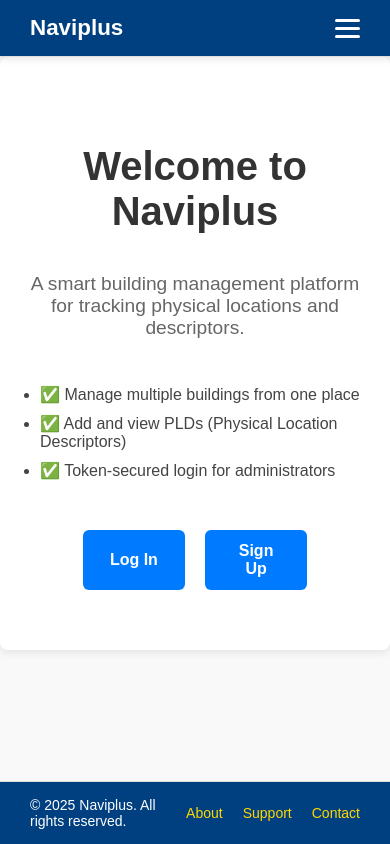
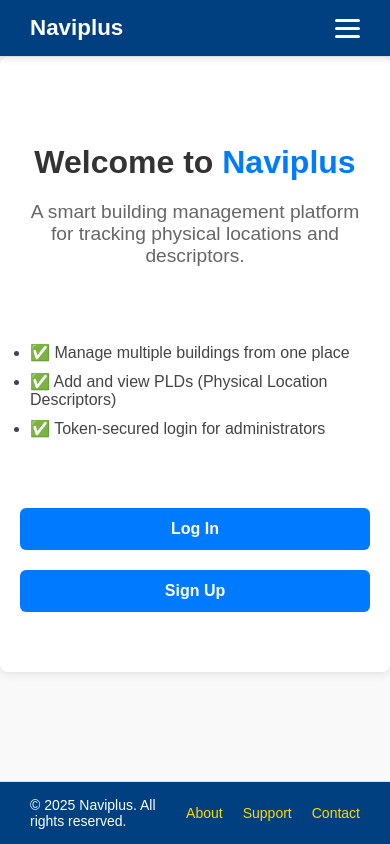
Before and after one commit to DUNCORIR/Naviplus, a React (Create React App) app in the folder admin-frontend/: page / in a window 390 px wide. Built offline with nearby package versions, Linux system fonts and the light colour scheme.

Commit message:
Enhance: Add sectioning, brand color, and responsiveness to LandingPage

```diff
--- a/admin-frontend/src/pages/LandingPage.jsx
+++ b/admin-frontend/src/pages/LandingPage.jsx
@@ -18,24 +18,28 @@ function LandingPage() {
 
   return (
     <div className="landing-container">
-      {/* Headline and tagline */}
-      <h1 className="landing-title">Welcome to Naviplus</h1>
+      {/* Hero Section */}
+      <section className="landing-hero">
+        <h1 className="landing-title">Welcome to <span className="brand-text">Naviplus</span></h1>
         <p className="landing-subtitle">
           A smart building management platform for tracking physical locations and descriptors.
         </p>
+      </section>
 
-      {/* Feature summary */}
+      {/* Features */}
+      <section className="landing-features-section">
         <ul className="landing-features">
           <li>✅ Manage multiple buildings from one place</li>
           <li>✅ Add and view PLDs (Physical Location Descriptors)</li>
           <li>✅ Token-secured login for administrators</li>
         </ul>
+      </section>
 
-      {/* CTA buttons */}
-      <div className="landing-buttons">
+      {/* CTA Buttons */}
+      <section className="landing-buttons">
         <button onClick={goToLogin} className="form-button">Log In</button>
         <button onClick={goToSignup} className="form-button">Sign Up</button>
-      </div>
+      </section>
     </div>
   );
 }
--- a/admin-frontend/src/styles/LandingPage.css
+++ b/admin-frontend/src/styles/LandingPage.css
@@ -1,6 +1,6 @@
 /* =========================
-File: src/styles/LandingPage.css
-Description: Styling for the landing page view.
+   File: src/styles/LandingPage.css
+   Description: Styling for the landing page view.
 ========================= */
 
 /* Base container */
@@ -8,7 +8,6 @@ Description: Styling for the landing page view.
   display: flex;
   flex-direction: column;
   align-items: center;
-  justify-content: center;
   padding: 60px 20px;
   max-width: 900px;
   margin: 0 auto;
@@ -18,7 +17,11 @@ Description: Styling for the landing page view.
   box-shadow: 0 2px 10px rgba(0, 0, 0, 0.1);
 }
 
-/* Main title */
+/* ========== Hero Section ========== */
+.landing-hero {
+  margin-bottom: 30px;
+}
+
 .landing-title {
   font-size: 2.5rem;
   font-weight: bold;
@@ -26,14 +29,22 @@ Description: Styling for the landing page view.
   color: #333333;
 }
 
-/* Subtitle */
+.brand-text {
+  color: var(--primary-color);
+}
+
 .landing-subtitle {
   font-size: 1.2rem;
   color: #666666;
   margin-bottom: 30px;
 }
 
-/* Feature list */
+/* ========== Features Section ========== */
+.landing-features-section {
+  margin-bottom: 30px;
+  width: 100%;
+}
+
 .landing-features {
   list-style-type: disc;
   padding-left: 20px;
@@ -47,7 +58,7 @@ Description: Styling for the landing page view.
   color: #444444;
 }
 
-/* CTA buttons */
+/* ========== CTA Buttons ========== */
 .landing-buttons {
   display: flex;
   gap: 20px;
@@ -69,3 +80,23 @@ Description: Styling for the landing page view.
 .landing-buttons .form-button:hover {
   background-color: var(--accent-color);
 }
+
+/* ========== Responsive ========== */
+@media (max-width: 600px) {
+  .landing-title {
+    font-size: 2rem;
+  }
+
+  .landing-buttons {
+    flex-direction: column;
+    width: 100%;
+  }
+
+  .landing-buttons .form-button {
+    width: 100%;
+  }
+
+  .landing-features {
+    padding-left: 10px;
+  }
+}
```
Lines whose indentation alone changed are shown as unchanged.
